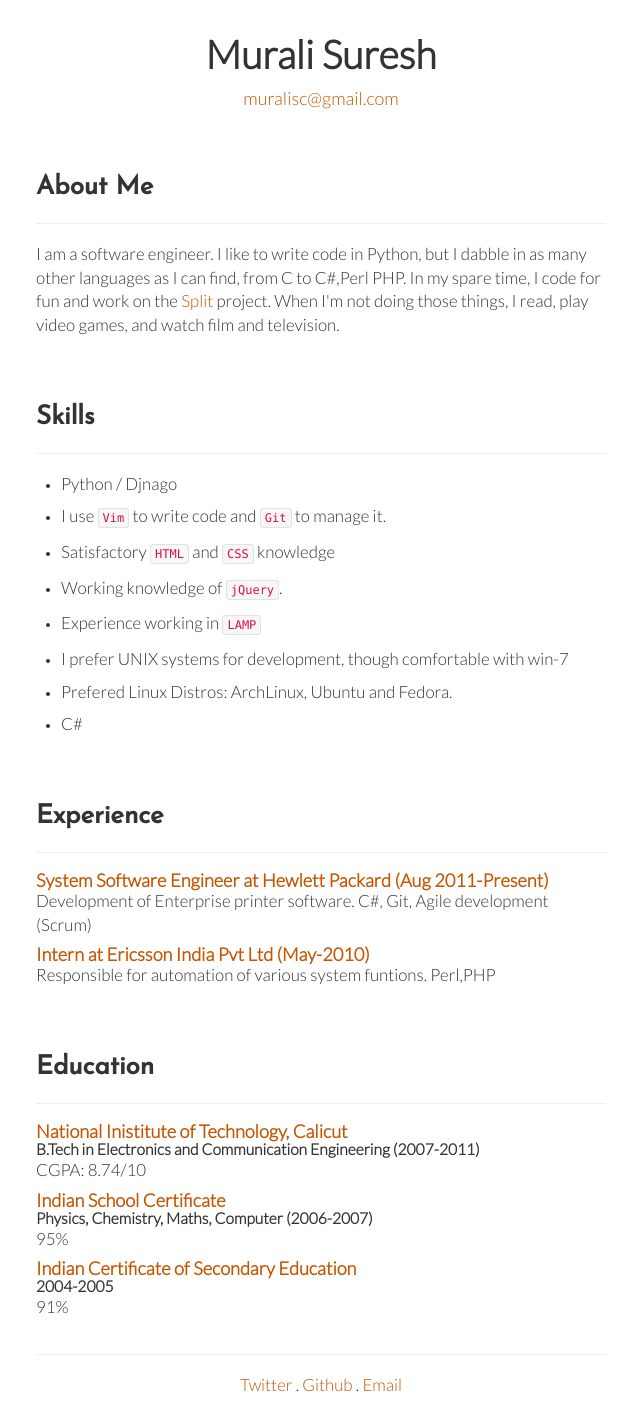
After one commit to muralisc/split, a Django app: template testdotcloud/settleup/templates/resume.html in a window 1280 px wide. The commit adds this page. Shown: the whole page, without its empty margins (319-959 px from the left). Run offline with Django 3.2, Linux system fonts and the light colour scheme; the template is opened without the code that fills it, so the values that code supplies are empty; some libraries are stand-ins or nearby versions.

```diff
--- a/testdotcloud/settleup/TransactionsApp/models.py
+++ b/testdotcloud/settleup/TransactionsApp/models.py
@@ -46,7 +46,7 @@ class transactions(models.Model):   # {{{
     group = models.ForeignKey(GroupsTable, blank=True, null=True, related_name='transactions_group')
 
     def __unicode__(self):
-        return str(self.id)
+        return str("%s\n" % self.id)
 
     def _get_user_paid_cost(self):
         '''
@@ -55,7 +55,8 @@ class transactions(models.Model):   # {{{
         cost = 0
         users_involvedList = self.users_involved.values_list('id')
         userID = self.user_paid_id
-        if userID in users_involvedList:
+        if (userID,) in users_involvedList:
+            # or use zip(*users_involvedList)[0]
             cost = self.amount - self.perpersoncost
         else:
             cost = self.amount
--- a/testdotcloud/settleup/templates/delete.html
+++ b/testdotcloud/settleup/templates/delete.html
@@ -17,9 +17,7 @@ delete {{ deleteType }}
                     <td>{{ row.username }}</td>
                     <td>{{ row.amount  }}</td>
                     <td>{{ row.user_paid  }}</td>
-                    <td>
-                        {% for ui_rows in row.users_involved.all  %}{{ui_rows.username|add:" "}}{%endfor%}
-                    </td>
+                    <td>{{ row.description  }}</td>
                     <td>{{ row.timestamp  }}</td>
                     <td><a href="/deleteTransactions/{{ row.id }}/">delete</a></td>
                 </tr>
--- a/testdotcloud/settleup/templates/groupHome.html
+++ b/testdotcloud/settleup/templates/groupHome.html
@@ -12,9 +12,9 @@ $(document).ready(function () {
                 //minChars: 4,
                 //tokenLimit: 3,
                 preventDuplicates: true,
-                hintText: "ഒരു പേര്‍ അടി ",
-                noResultsText: "ഒന്നും കിട്ടിയില്ല",
-                searchingText: "നോക്കട്ടേ ",
+                hintText: "type a name",
+                noResultsText: "No Results",
+                searchingText: "Searching",
 
             });
 });
--- /dev/null
+++ b/testdotcloud/settleup/templates/resume.html
@@ -0,0 +1,83 @@
+<!DOCTYPE html>
+<html lang="en">
+  <head>
+ 	<title>Resume</title>
+    <!-- Le styles -->
+    <link rel="stylesheet" href="{{ STATIC_URL }}bootstrap/css/bootstrap.min.css" type="text/css" media=    "screen, projection">
+    <link href='http://fonts.googleapis.com/css?family=Lato:300' rel='stylesheet' type='text/css'>
+    <link href='http://fonts.googleapis.com/css?family=Josefin+Sans' rel='stylesheet' type='text/css'>
+    <link href=’http://fonts.googleapis.com/css?family=Merriweather’ rel=’stylesheet’ type=’text/css’>
+    <style media="screen" type="text/css">
+            h1{font-family: 'Lato', sans-serif; font-size:300%; font-weight:1400}
+            h2{font-family: 'Josefin Sans', sans-serif; font-size:200%; font-weight:1400}
+            h4{font-family: 'Lato', sans-serif; font-size:140%; font-weight:1400; color:#C55500}
+            h5{font-family: 'Lato', sans-serif; font-size:120%; font-weight:1400}
+            p{font-family: 'Lato', sans-serif; font-size:130%; font-weight:1400;line-height: 1.4em;}
+            a{color:#C55500}
+    </style>
+  </head>
+  <body data-spy="scroll" data-target=".subnav" data-offset="50">
+<div class="container">
+	<div class="row-fluid">
+		<div class="span3"></div>
+		<div class="span6">
+			<div align="center">
+                <br/>
+                <br/>
+				<h1>Murali Suresh<br/><small><a href="mailto:muralisc@gmail.com">muralisc@gmail.com</a></small></h1>
+			</div>
+            <br/>
+            <br/>
+            <h2 class="page-header">About Me</h2>
+			<p>I am a software engineer. I like to write code in Python, but I dabble in as many other languages as I can find, from C to C#,Perl PHP. In my spare time, I code for fun and work on the <a href="https://github.com/muralisc/django_test">Split</a> project. When I'm not doing those things, I read, play video games, and watch film and television. </p>
+            <br/>
+            <br/>
+            <h2 class="page-header">Skills</h2>
+			<ul>
+				<li><p>Python / Djnago</p></li>
+				<li><p>I use <code>Vim</code> to write code and <code>Git</code> to manage it. </p></li>
+				<li><p>Satisfactory <code>HTML</code> and <code>CSS</code> knowledge </p></li>
+				<li><p>Working knowledge of <code>jQuery</code>.</p></li>
+				<li><p>Experience working in <code>LAMP</code> </p></li>
+				<li><p>I prefer UNIX systems for development, though comfortable with win-7</p></li>
+				<li><p>Prefered Linux Distros: ArchLinux, Ubuntu and Fedora.</p></li>
+				<li><p>C#</p></li>
+			</ul>
+            <br/>
+            <br/>
+			<h2 class="page-header">Experience</h2>
+			<h4>System Software Engineer at Hewlett Packard (Aug 2011-Present)</h4>
+			<p>Development of Enterprise printer software. C#, Git, Agile development (Scrum)</p>
+			<h4>Intern at Ericsson India Pvt Ltd (May-2010)</h4>
+			<p>Responsible for automation of various system funtions. Perl,PHP</p>
+            <br/>
+            <br/>
+			<h2 class="page-header">Education</h2>
+			<h4>National Inistitute of Technology, Calicut</h4>
+			<h5>B.Tech in Electronics and Communication Engineering (2007-2011)</h5>
+            <p>CGPA: 8.74/10</p>
+
+            <h4>Indian School Certificate</h4>
+            <h5>Physics, Chemistry, Maths, Computer (2006-2007)</h5>
+            <p>95%</p>
+
+            <h4>Indian Certificate of Secondary Education</h4>
+            <h5>2004-2005</h5>
+            <p>91%</p>
+            <div class="page-header"></div>
+            <footer class="footer" align="center">
+            <p>
+                <a href="https://twitter.com/muralisuresh">Twitter</a> .
+                <a href="https://github.com/muralisc/">Github</a> .
+                <a href="mailto:muralisc@gmail.com">Email</a>
+            </p>
+            </footer>
+		</div>
+	</div>
+</div>
+<script type="text/javascript" src="{{ STATIC_URL }}bootstrap/js/bootstrap.min.js"></script>
+</body>
+</html>
+<!--
+inspired by http://nicolasgallagher.com/resume/
+-->
--- a/testdotcloud/settleup/templates/transactions.html
+++ b/testdotcloud/settleup/templates/transactions.html
@@ -25,7 +25,7 @@ Transaction
                     });
                 });
             $('#id_amount').keydown(function() {
-                    $('#calcu').text('കണക്കു കൂടുന്നു ');
+                    $('#calcu').text('calculating');
                     });
 
             $("label:contains('involved')").html("Users Involved <input type='checkbox' id='selectAll'> Select All");
--- a/testdotcloud/settleup/urls.py
+++ b/testdotcloud/settleup/urls.py
@@ -26,6 +26,7 @@ urlpatterns = patterns('',
     (r'^home/$', 'settleup.TransactionsApp.views.home_page'),
     (r'^logout/$', 'settleup.TransactionsApp.views.logout'),
     (r'^notifications/(\w+)/$', 'settleup.TransactionsApp.views.display_notifications'),
+    (r'^resume/$', 'settleup.TransactionsApp.views.resume'),
     (r'^search/(\w+)/$', 'settleup.TransactionsApp.views.search'),
     (r'^settleUP/$', 'settleup.TransactionsApp.views.settle_grp'),
     (r'^tabClick/(\w+)/$', 'settleup.TransactionsApp.views.tab_click'),
```
Also changed, not shown: testdotcloud/settleup/TransactionsApp/views.py (+19 -24 lines), testdotcloud/settleup/settings.py (+4 -3 lines), Readme.md (added).
